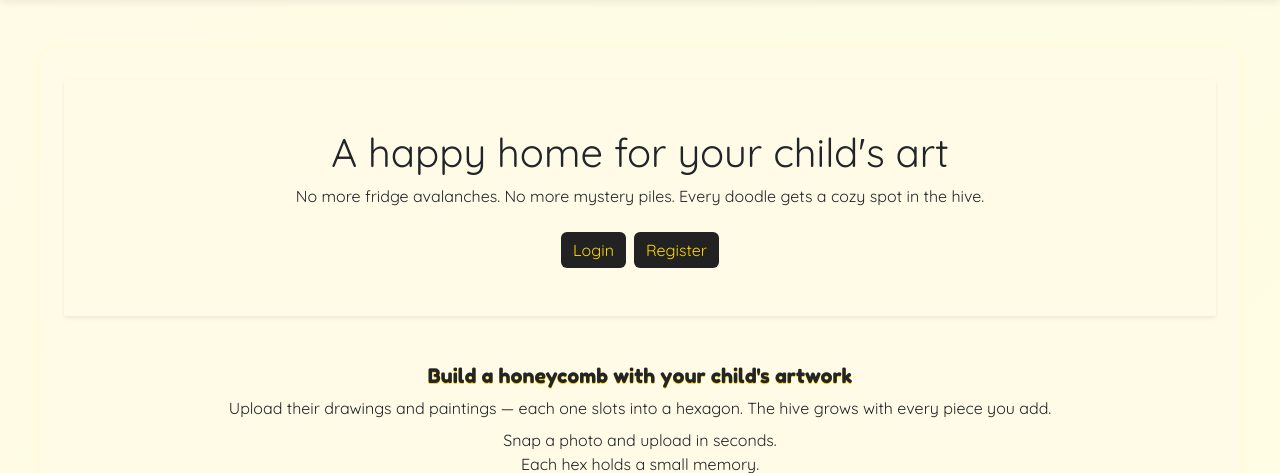
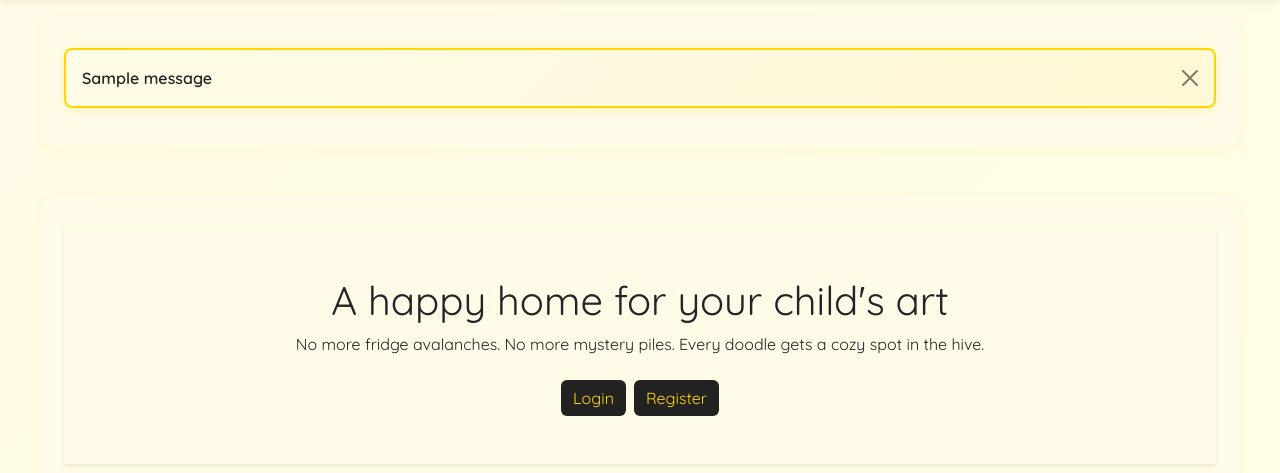
Before and after one commit to nazhameed/arthive, a Django app: page / in a window 1280 px wide. Shown: the part 79-552 px from the top of the page. Run offline with Django 5.2, Linux system fonts and the light colour scheme; tables that the repository leaves empty hold one stand-in row (values such as "Sample post"); one stand-in notice (Sample message) is shown.

Commit message:
Fix logout to use redirect pattern and add messages to base.html

```diff
--- a/gallery/templates/add_child.html
+++ b/gallery/templates/add_child.html
@@ -2,11 +2,6 @@
 {% block content %}
 <div class="container container-medium mt-5">
   <h2 class="mb-4">Add Child Profile</h2>
-  {% if messages %}
-    {% for message in messages %}
-      <div class="alert alert-{{ message.tags }}">{{ message }}</div>
-    {% endfor %}
-  {% endif %}
   <form method="post" class="mb-4">
     {% csrf_token %}
     {% for field in form %}
--- a/gallery/templates/base.html
+++ b/gallery/templates/base.html
@@ -46,6 +46,17 @@
   </div>
 </nav>
 
+{% if messages %}
+<div class="container container-wide mt-3">
+  {% for message in messages %}
+    <div class="alert alert-{{ message.tags }} alert-dismissible fade show" role="alert">
+      {{ message }}
+      <button type="button" class="btn-close" data-bs-dismiss="alert" aria-label="Close"></button>
+    </div>
+  {% endfor %}
+</div>
+{% endif %}
+
 <div id="main-content">
   {% block content %}{% endblock %}
 </div>
--- a/gallery/views.py
+++ b/gallery/views.py
@@ -152,15 +152,5 @@ def custom_logout(request):
     """Custom logout view to add a success message."""
     from django.contrib.auth import logout
     logout(request)
-    # Render index page with message instead of redirecting
-    # This way the message persists after logout
-    login_form = AuthenticationForm()
-    signup_form = SignUpForm()
     messages.success(request, 'You have been logged out. See you soon! 🐝')
-    return render(request, 'index.html', {
-        'form': login_form,
-        'signup_form': signup_form,
-        'login_error': None,
-        'signup_error': None,
-        'active_form': None
-    })
+    return redirect('index')
```
Also changed, not shown: gallery/templates/gallery.html (+9 -0 lines).
